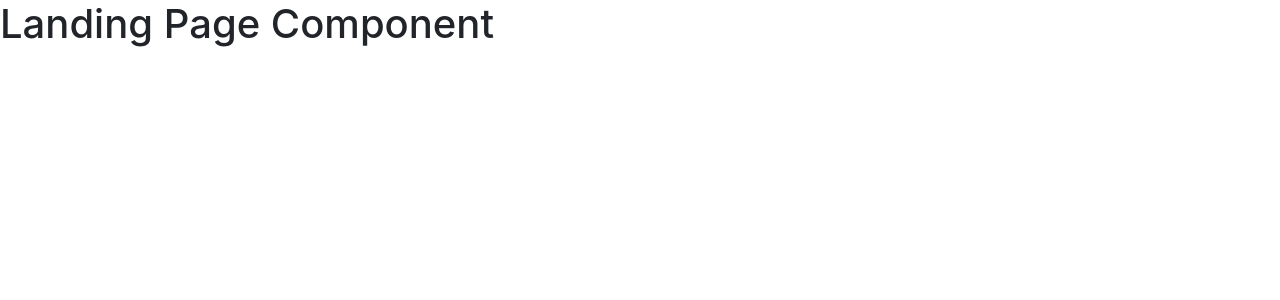
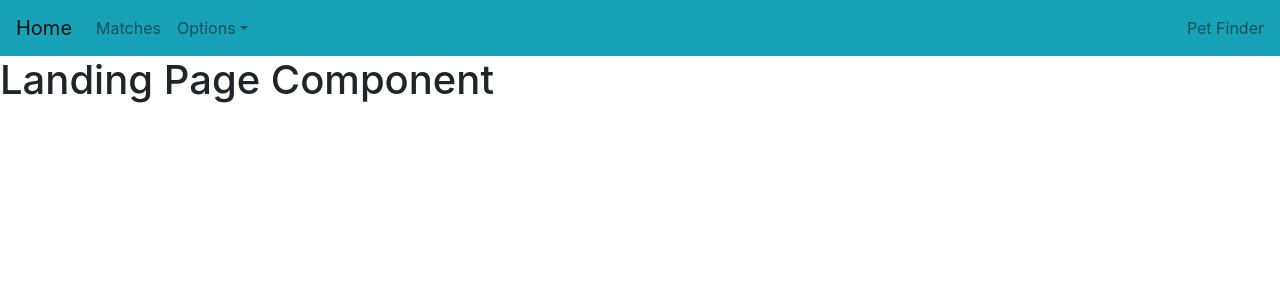
Before and after one commit to Codubee/PetFinderTTH2-3, a React (Create React App) app in the folder frontend/: page / in a window 1280 px wide. Shown: the top 300 px of the page. Built offline with nearby package versions, Linux system fonts and the light colour scheme.

Commit message:
Created Navbar.js to implement the navbar code and imported the component into App.js

```diff
--- a/frontend/src/App.js
+++ b/frontend/src/App.js
@@ -1,9 +1,16 @@
 import './App.css';
 import LandingPage from './views/LandingPage'
+import Navbar from './components/Navbar.js'
+
 function App() {
-  return (
-    <LandingPage/>
-  );
-}
+    return (
+      <div>
+      <Navbar/>
+      <LandingPage/>
+
+      </div>
+    );
+  };
+
 
 export default App;
--- /dev/null
+++ b/frontend/src/components/Navbar.js
@@ -0,0 +1,58 @@
+
+import React, { useState } from 'react';
+import {
+  Collapse,
+  Navbar,
+  NavbarToggler,
+  NavbarBrand,
+  Nav,
+  NavItem,
+  NavLink,
+  UncontrolledDropdown,
+  DropdownToggle,
+  DropdownMenu,
+  DropdownItem,
+  NavbarText
+} from 'reactstrap';
+
+const Example = (props) => {
+  const [isOpen, setIsOpen] = useState(false);
+
+  const toggle = () => setIsOpen(!isOpen);
+
+  return (
+    <div>
+      <Navbar color='info' light expand="md">
+        <NavbarBrand href="/">Home</NavbarBrand>
+        <NavbarToggler onClick={toggle} />
+        <Collapse isOpen={isOpen} navbar>
+          <Nav className="mr-auto" navbar>
+            <NavItem>
+              <NavLink href="/components/">Matches</NavLink>
+            </NavItem>
+            <UncontrolledDropdown nav inNavbar>
+              <DropdownToggle nav caret>
+                Options
+              </DropdownToggle>
+              <DropdownMenu right>
+                <DropdownItem>
+                  Option 1
+                </DropdownItem>
+                <DropdownItem>
+                  Option 2
+                </DropdownItem>
+                <DropdownItem divider />
+                <DropdownItem>
+                  Reset
+                </DropdownItem>
+              </DropdownMenu>
+            </UncontrolledDropdown>
+          </Nav>
+          <NavbarText>Pet Finder</NavbarText>
+        </Collapse>
+      </Navbar>
+    </div>
+  );
+}
+
+export default Example;
```
